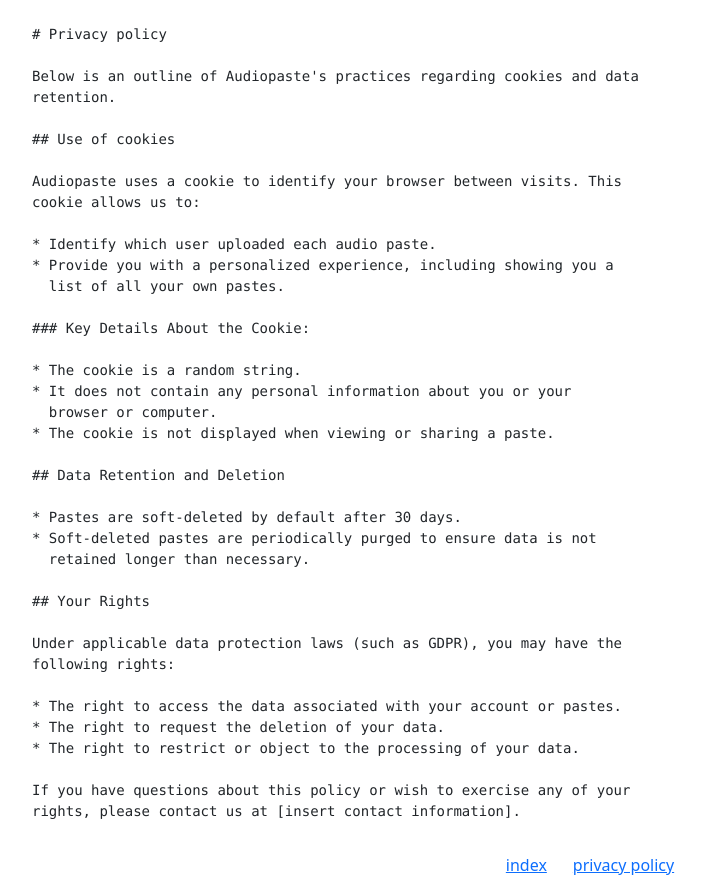
After one commit to jftsang/audiopaste, a FastAPI app: template frontend/templates/privacy.html in a window 1280 px wide. The commit adds this page. Shown: the whole page, without its empty margins (50-755 px from the left). Run offline with FastAPI, Linux system fonts and the light colour scheme; the template is opened without the code that fills it, so the values that code supplies are empty; parts of the project's set-up code (start-up, migrations or seed data) failed here and were passed over; some libraries are stand-ins or nearby versions.

Commit message:
Add privacy policy

```diff
--- a/backend/app.py
+++ b/backend/app.py
@@ -133,7 +133,7 @@
     pasted_audio.creation_time = datetime.now()
 
     pasted_audio.created_by = get_or_create_user_id(request)
-    pasted_audio.expiration_time = datetime.now() + timedelta(days=7)
+    pasted_audio.expiration_time = datetime.now() + timedelta(days=30)
     session.add(pasted_audio)
     session.commit()
 
@@ -203,6 +203,11 @@
     )
 
 
+@app.get("/privacy")
+async def privacy(request: Request) -> HTMLResponse:
+    return templates.TemplateResponse("privacy.html", {"request": request})
+
+
 def main():
     import uvicorn
 
--- a/frontend/templates/base.html
+++ b/frontend/templates/base.html
@@ -6,6 +6,7 @@
 
   <title>audiopaste</title>
   <link rel="stylesheet" href="/static/css/styles.css">
+  <link rel="stylesheet" href="bootstrap/dist/css/bootstrap.min.css">
 </head>
 <body>
 <div class="container mt-4">
@@ -14,5 +15,14 @@
 </div>
 <!--<script src="https://cdn.jsdelivr.net/npm/bootstrap@5.3.0-alpha1/dist/js/bootstrap.bundle.min.js"></script>-->
 
+<div class="footnotes container mt-4 card-footer list-group list-group-horizontal justify-content-center">
+  <div class="list-item">
+    <a href="{{ url_for('index') }}" class="btn btn-link">index</a>
+  </div>
+  <div class="list-item">
+    <a href="{{ url_for('privacy') }}" class="btn btn-link">privacy policy</a>
+  </div>
+</div>
+
 </body>
 </html>
--- a/frontend/templates/play.html
+++ b/frontend/templates/play.html
@@ -28,9 +28,6 @@
     <p><strong>Expires at:</strong> {{ pasted.expiration_time }}</p>
   </div>
 
-  <div class="mt-4">
-    <a href="{{ url_for('index') }}" class="btn btn-link">Back to Index</a>
-  </div>
 </div>
 
 <script src="/static/js/play.js" type="module"></script>
--- /dev/null
+++ b/frontend/templates/privacy.html
@@ -0,0 +1,44 @@
+{% extends 'base.html' %}
+{% block body %}
+<pre class="markdown">
+# Privacy policy
+
+Below is an outline of Audiopaste's practices regarding cookies and data
+retention.
+
+## Use of cookies
+
+Audiopaste uses a cookie to identify your browser between visits. This
+cookie allows us to:
+
+* Identify which user uploaded each audio paste.
+* Provide you with a personalized experience, including showing you a
+  list of all your own pastes.
+
+### Key Details About the Cookie:
+
+* The cookie is a random string.
+* It does not contain any personal information about you or your
+  browser or computer.
+* The cookie is not displayed when viewing or sharing a paste.
+
+## Data Retention and Deletion
+
+* Pastes are soft-deleted by default after 30 days.
+* Soft-deleted pastes are periodically purged to ensure data is not
+  retained longer than necessary.
+
+## Your Rights
+
+Under applicable data protection laws (such as GDPR), you may have the
+following rights:
+
+* The right to access the data associated with your account or pastes.
+* The right to request the deletion of your data.
+* The right to restrict or object to the processing of your data.
+
+If you have questions about this policy or wish to exercise any of your
+rights, please contact us at [insert contact information].
+</pre>
+
+{% endblock %}
```
